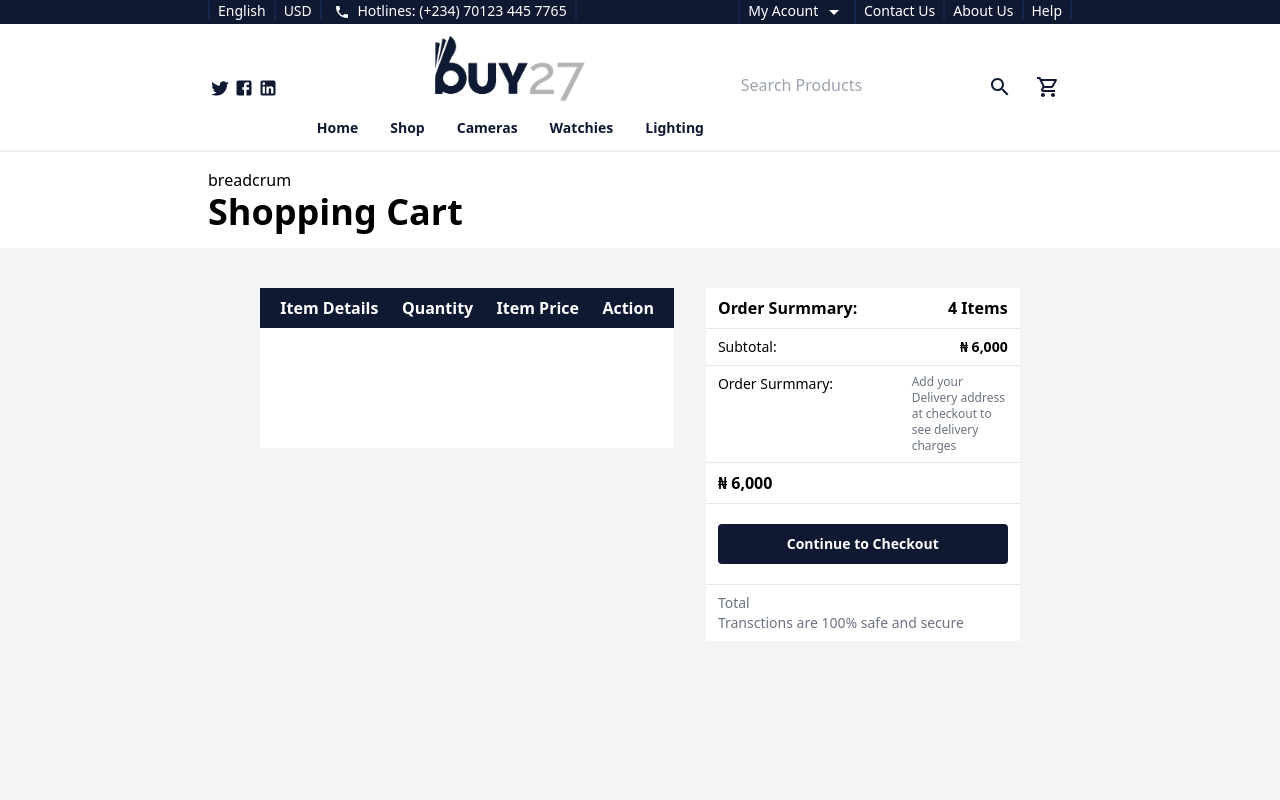
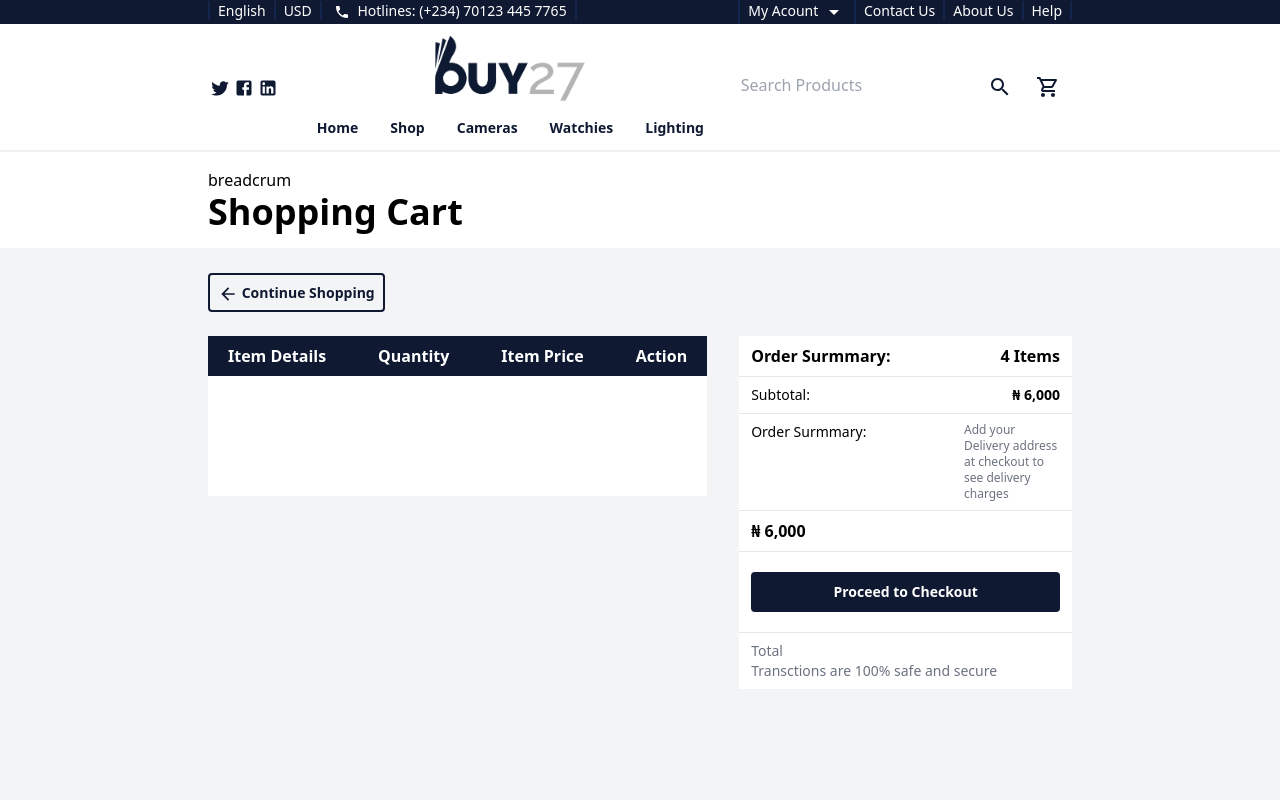
Before and after one commit to Logic-dev406/Buy27-API, a React (Create React App) app in the folder client/: page /cart in a window 1280 px wide. Shown: the top 800 px of the page. Built offline with nearby package versions, Linux system fonts and the light colour scheme.

Commit message:
created the cart page

```diff
--- a/client/src/App.js
+++ b/client/src/App.js
@@ -1,4 +1,4 @@
-import React from 'react';
+import React, { useState } from 'react';
 import Home from './pages/Home';
 import Shop from './pages/Shop';
 import About from './pages/About';
@@ -9,7 +9,12 @@ import ProductDetail from './pages/ProductDetail';
 import Cart from './pages/Cart';
 import { BrowserRouter as Router, Route, Switch } from 'react-router-dom';
 
+//Action
+import { addToCart } from './redux/actions/cartAction';
+
 const App = () => {
+    const [qty, setQty] = useState(1);
+
     return (
         <Router>
             <div className="flex flex-col min-h-screen">
@@ -17,8 +22,28 @@ const App = () => {
                     <Navbar />
                     <Switch>
                         <Route path="/" exact component={Home} />
-                        <Route path="/shop" exact component={Shop} />
-                        <Route path="/shop/:id" component={ProductDetail} />
+                        <Route
+                            path="/shop"
+                            exact
+                            render={(props) => (
+                                <Shop
+                                    {...props}
+                                    qty={qty}
+                                    addToCart={addToCart}
+                                />
+                            )}
+                        />
+                        <Route
+                            path="/shop/:id"
+                            render={(props) => (
+                                <ProductDetail
+                                    {...props}
+                                    qty={qty}
+                                    setQty={setQty}
+                                    addToCart={addToCart}
+                                />
+                            )}
+                        />
                         <Route path="/about" component={About} />
                         <Route path="/contactUs" component={ContactUs} />
                         <Route path="/cart" component={Cart} />
--- a/client/src/components/Shop/ShopProducts.js
+++ b/client/src/components/Shop/ShopProducts.js
@@ -43,10 +43,8 @@ const ShopProducts = () => {
                                     <span className="mr-1">&#8358;</span>
                                     {product.price}
                                 </h5>
-                                <button className=" mb-2 md:mb-0 mt-4 md:mt-10 mx-0 md:mx-2 ml-2 bg-primary-dark md:bg-transparent hover:bg-primary-dark rounded border border-primary-dark text-white md:text-primary-dark hover:text-white w-32 md:w-40 h-8 md:h-10 focus:outline-none">
-                                    <h1 className=" text-sm font-normal md:font-bold">
-                                        Add To Cart
-                                    </h1>
+                                <button className="text-sm font-normal md:font-bold mb-2 md:mb-0 mt-4 md:mt-10 mx-0 md:mx-2 ml-2 bg-primary-dark md:bg-transparent hover:bg-primary-dark rounded border border-primary-dark text-white md:text-primary-dark hover:text-white w-32 md:w-40 h-8 md:h-10 focus:outline-none">
+                                    View Product
                                 </button>
                             </Link>
                         ))
--- a/client/src/pages/Cart.js
+++ b/client/src/pages/Cart.js
@@ -1,13 +1,29 @@
-import React from 'react';
+import React, { useEffect } from 'react';
+import { useSelector, useDispatch } from 'react-redux';
+import ArrowBackIcon from '@material-ui/icons/ArrowBack';
+import { Link } from 'react-router-dom';
 
 export const Cart = () => {
+    const dispatch = useDispatch();
+
+    const cart = useSelector((state) => state.cart);
+    const { cartItems } = cart;
+
     return (
-        <div className="flex flex-col items-center bg-gray-100 h-screen w-full">
+        <div className="flex flex-col bg-gray-100 h-screen w-full">
             <div className="flex flex-col justify-center h-24 w-full bg-white px-52">
                 <h1>breadcrum</h1>
                 <h1 className="text-4xl font-bold"> Shopping Cart</h1>
             </div>
-            <div className="flex py-10 px-52">
+            {cartItems === 0 ? ' ' : ''}
+            <div className="flex flex-col justify-center mt-8 mx-52 ">
+                <Link to="/shop">
+                    <span className="font-semibold text-sm text-primary-dark border-2 border-primary-dark bg-transparent px-2 py-2 rounded ">
+                        <ArrowBackIcon fontSize="small" /> Continue Shopping
+                    </span>
+                </Link>
+            </div>
+            <div className="flex py-8 px-52">
                 <div className="h-40 w-2/3 bg-white mr-8">
                     <div className="flex items-center justify-between text-white font-semibold bg-primary-dark h-10 w-full px-5">
                         <h1>Item Details</h1>
@@ -46,7 +62,7 @@ export const Cart = () => {
                     <div className="border-b border-gray-200"></div>
                     <div className="flex flex-col px-3 my-5 items-center ">
                         <button className="bg-primary-dark text-sm rounded text-white font-semibold h-10 w-full focus:outline-none">
-                            Continue to Checkout
+                            Proceed to Checkout
                         </button>
                     </div>
                     <div className="border-b border-gray-200"></div>
--- a/client/src/pages/ProductDetail.js
+++ b/client/src/pages/ProductDetail.js
@@ -11,9 +11,8 @@ import { useSelector, useDispatch } from 'react-redux';
 
 //Actions
 import { getProductDetails } from '.././redux/actions/productActions';
-import { addToCart } from '../redux/actions/cartAction';
 
-const ProductDetail = ({ match, history }) => {
+const ProductDetail = ({ match, history, qty, setQty, addToCart }) => {
     const [isMobile, setisMobile] = useState(
         window.matchMedia('(max-width:768px)').matches
     );
@@ -25,7 +24,6 @@ const ProductDetail = ({ match, history }) => {
     });
 
     const [image, setImage] = useState(0);
-    const [qty, setQty] = useState(1);
 
     const dispatch = useDispatch();
 
@@ -41,7 +39,6 @@ const ProductDetail = ({ match, history }) => {
     const addToCartHandler = () => {
         dispatch(addToCart(product._id, qty));
         history.push('/cart');
-        console.log(product._id);
     };
 
     const HandleImageClick = (index) => {
@@ -105,10 +102,13 @@ const ProductDetail = ({ match, history }) => {
                                     {product.price}
                                 </h1>
                                 <div className="border-b my-5"></div>
+                                <div className="flex items-center justify-between">
                                     <div className="flex items-center">
                                         <h1>Quantity:</h1>
                                         <select
-                                        onChange={(e) => setQty(e.target.value)}
+                                            onChange={(e) =>
+                                                setQty(e.target.value)
+                                            }
                                             value={qty}
                                             className="flex items-center justify-between * hover:shadow-lg px-2 divide-x h-8 w-24 bg-transparent border rounded ml-5 focus:outline-none"
                                         >
@@ -117,12 +117,27 @@ const ProductDetail = ({ match, history }) => {
                                                     product.countInStock
                                                 ).keys(),
                                             ].map((x) => (
-                                            <option key={x + 1} value={x + 1}>
+                                                <option
+                                                    key={x + 1}
+                                                    value={x + 1}
+                                                >
                                                     {x + 1}
                                                 </option>
                                             ))}
                                         </select>
                                     </div>
+                                    <div>
+                                        <h1 className="">
+                                            Status:{' '}
+                                            <span>
+                                                {product.countInStock > 0
+                                                    ? 'InStock'
+                                                    : 'Out of Stock'}
+                                            </span>
+                                        </h1>
+                                    </div>
+                                </div>
+
                                 <h1 className="mt-5  text-sm text-gray-500">
                                     Call Us for bulk purchases:
                                 </h1>
--- a/client/src/pages/Shop.js
+++ b/client/src/pages/Shop.js
@@ -1,9 +1,6 @@
 import React, { useEffect, useState } from 'react';
 import ShopProduct from '../components/Shop/ShopProducts';
 import ScrollToTop from '../components/Shop/ScrollToTop';
-
-//Action
-import { addToCart } from '../redux/actions/cartAction';
 
 const Shop = () => {
     const [isMobile, setisMobile] = useState(
@@ -26,7 +23,7 @@ const Shop = () => {
                         <div className="h-96 w-72 bg-white mr-5"></div>
                     )}
                 </div>
-                <ShopProduct addToCartAction={addToCart} />
+                <ShopProduct />
                 <div>{isMobile ? '' : <ScrollToTop />}</div>
             </div>
         </div>
```
Lines whose indentation alone changed are shown as unchanged.
